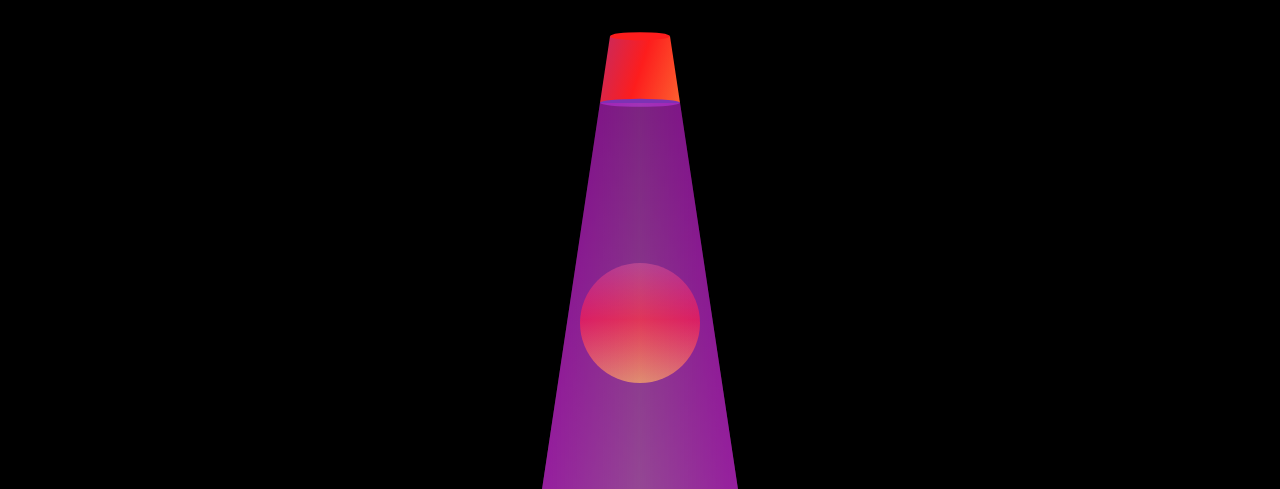
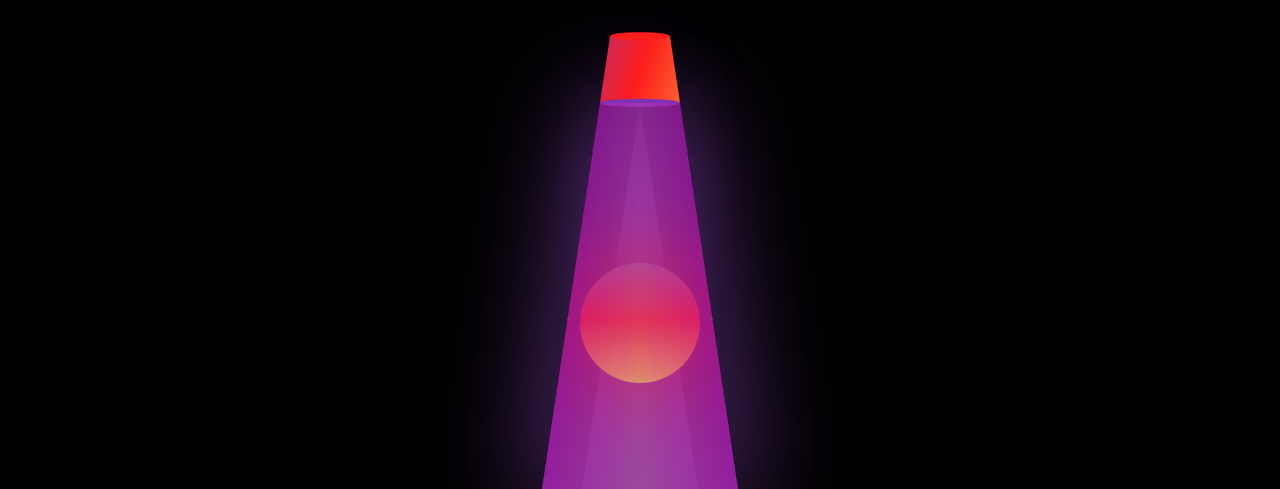
Before and after one commit to Koldenblue/lava-lamp-customizable-sass, a website: page public/index.html in a window 1280 px wide. Shown: the part 309-798 px from the top of the page. Drawn offline with nearby package versions, Linux system fonts and the light colour scheme; a web font is replaced by a local one.

Commit message:
added side shadows to lamp

```diff
--- a/public/index.html
+++ b/public/index.html
@@ -46,12 +46,12 @@
   <div class='top-cap-ellipse'></div>
   <div class='lamp-cap'></div>
   <div class='cap-ellipse'></div>
-  <div class='lamp-translucent-cover'>
-
-  </div>
+  <div class='lamp-shadow'></div>
+  <div class='lamp-shadow-mid'></div>
+  <div class='lamp-shadow-2'></div>
+  <div class='lamp-translucent-cover'></div>
   <div class='lamp'>
     <div class='lava-1'></div>
-
   </div>
   <div class='middle-ellipse'></div>
   <div class='lamp-top'></div>
--- a/public/styles/_lava.scss
+++ b/public/styles/_lava.scss
@@ -5,6 +5,7 @@ $liquid: rgba(174, 1, 190, 0.5);
 $bottomHeight: 100px;
 $lampWidth: 200px;
 $lava-1-ellipse: 90% 10%;
+$whitenShadow: 80;
 
 .lava-1 {
   position: absolute;
@@ -15,6 +16,7 @@ $lava-1-ellipse: 90% 10%;
   left: 50%;
   transform: translateX(-50%) translateY(-50%);
   z-index: 20;
+  box-shadow: 0px 0px 100px rgb(255, 0, 0);
   border-radius: 5000px;
 }
 
@@ -94,6 +96,43 @@ $lava-1-ellipse: 90% 10%;
   clip-path: ellipse(20% 40%);
 }
 
+.lamp-shadow {
+  width: $lampWidth / 5;
+  height: $bottomHeight * 4;
+  position: absolute;
+  left: 50%;
+  transform: skewX(8.5deg) translateX(75%);
+  z-index: -500;
+  background-color: rgba(255,255,255 , 0.0);
+  shape-outside: polygon(
+    0% 100%,
+    100% 100%,
+    70% 0%,
+    30% 0%,
+  );
+  box-shadow: 0px 0px 100px adjust-color($main, $red: $whitenShadow, $green: $whitenShadow, $blue: $whitenShadow) ;
+}
+
+.lamp-shadow-mid {
+
+}
+.lamp-shadow-2 {
+  width: $lampWidth / 5;
+  height: $bottomHeight * 4;
+  position: absolute;
+  left: 50%;
+  transform: skewX(-8.5deg) translateX(-175%);
+  z-index: -500;
+  background-color: rgba(255,255,255 , 0.0);
+  shape-outside: polygon(
+    0% 100%,
+    100% 100%,
+    70% 0%,
+    30% 0%,
+  );
+  box-shadow: 0px 0px 100px adjust-color($main, $red: $whitenShadow, $green: $whitenShadow, $blue: $whitenShadow) ;
+}
+
 // absolute position, same as .lamp div, the only difference is the color and color orientation.
 // 50% transparent so that the color of the div behind it is seen as well.
 .lamp-translucent-cover {
@@ -138,7 +177,7 @@ $lava-1-ellipse: 90% 10%;
     100% 100%,
     70% 0%,
     30% 0%,
-  );
+    );
 }
 
 .middle-ellipse {
```
Also changed, not shown: public/styles/style.css, 1 other file.
